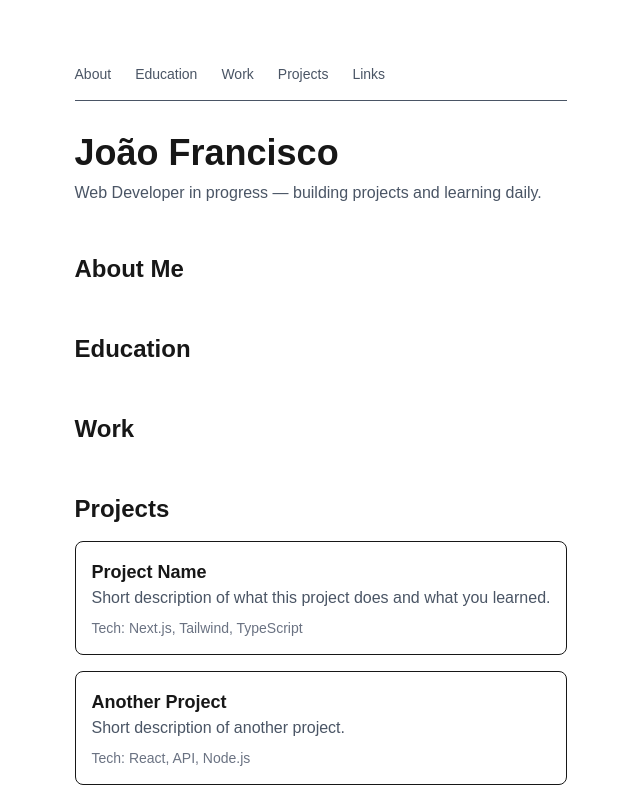
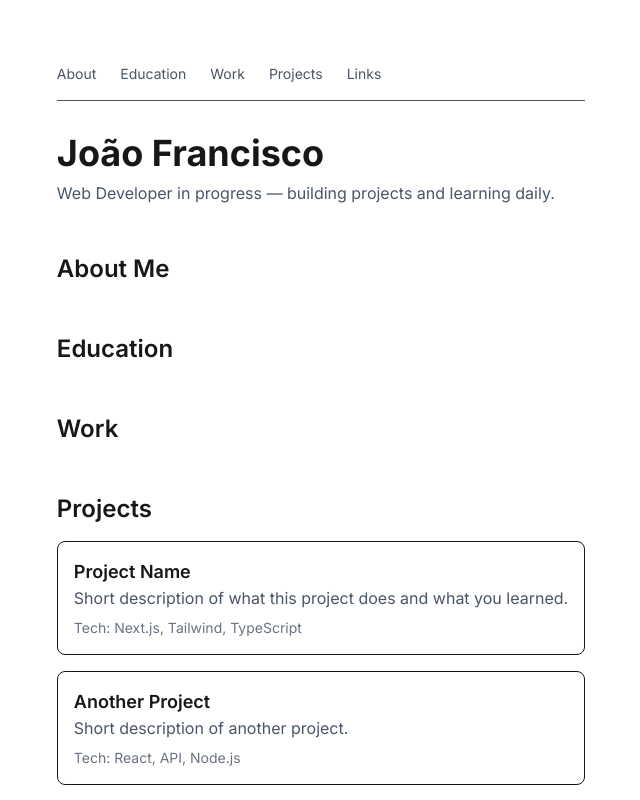
Before and after one commit to Joao-Francisco30/joao_website, a Next.js app: page / in a window 1280 px wide. Shown: the top 800 px of the page, without its empty margins (319-959 px from the left). Built offline with nearby package versions, Linux system fonts and the light colour scheme.

Commit message:
Layout Changes

```diff
--- a/src/app/layout.tsx
+++ b/src/app/layout.tsx
@@ -1,14 +1,8 @@
 import type { Metadata } from "next";
-import { Geist, Geist_Mono } from "next/font/google";
+import { Inter } from "next/font/google";
 import "./globals.css";
 
-const geistSans = Geist({
-  variable: "--font-geist-sans",
-  subsets: ["latin"],
-});
-
-const geistMono = Geist_Mono({
-  variable: "--font-geist-mono",
+const inter = Inter({
   subsets: ["latin"],
 });
 
@@ -23,11 +17,8 @@ export default function RootLayout({
   children: React.ReactNode;
 }>) {
   return (
-    <html
-      lang="en"
-      className={`${geistSans.variable} ${geistMono.variable} h-full antialiased`}
-    >
-      <body className="min-h-full flex flex-col">{children}</body>
+    <html lang="en" className="h-full antialiased">
+      <body className={`${inter.className} min-h-full flex flex-col`}>{children}</body>
     </html>
   );
 }
```
